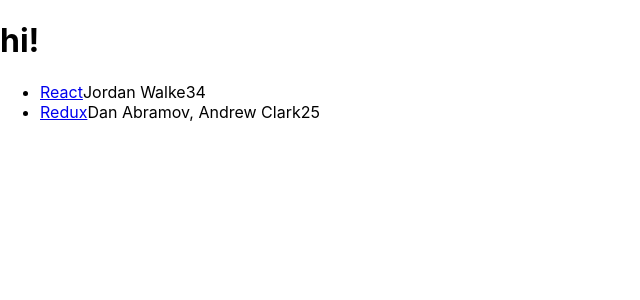
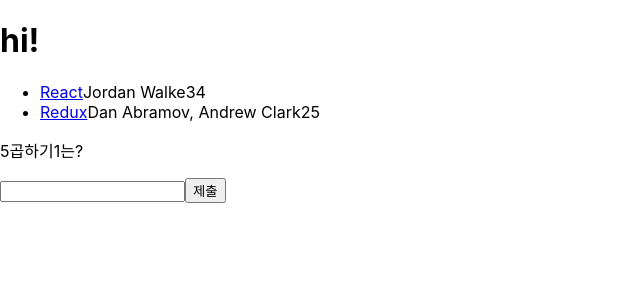
Before and after one commit to ipadorusa/react-study, a React (Create React App) app: page / in a window 1280 px wide. Shown: the top 300 px of the page, without its empty margins (0-640 px from the left). Built offline with nearby package versions, Linux system fonts and the light colour scheme.

Commit message:
react study

```diff
--- a/src/App.js
+++ b/src/App.js
@@ -1,4 +1,5 @@
 import React, { Component } from "react";
+import Gugudan from './components/study';
 import './App.css';
 
 const list = [
@@ -20,14 +21,25 @@
   },
 ];
 
+class Developer {
+  constructor(firstname, lastname) {
+    this.firstname = firstname;
+    this.lastname = lastname;
+  }
+  getName() {
+    return this.firstname + ' ' + this.lastname;
+  }
+}
+const robin = new Developer('Robin', 'Wieruch');
+console.log(robin.getName());
+
 class App extends Component {
   render() {
     return (
       <div className="app">
         <h1>hi!</h1>
         <ul>
-        {list.map((el) => {
-          return (
+        {list.map((el) =>
           <li key={el.objectID}>
             <div>
               <span>
@@ -38,9 +50,9 @@
               <span>{el.points}</span>
             </div>
           </li>
-          );
-        })}
+        )}
         </ul>
+          <Gugudan/>
       </div>
     );
   }
--- /dev/null
+++ b/src/components/study.js
@@ -0,0 +1,45 @@
+import React, { Component } from "react";
+
+class Gugudan extends Component {
+    constructor(props) {
+        super(props)
+        this.state = {
+            first: Math.ceil(Math.random() * 9),
+            second: Math.ceil(Math.random() * 9),
+            value: '',
+            result: ''
+        }
+    }
+    onSubmit = e => {
+        e.preventDefault();
+        if(parseInt(this.state.value) === this.state.first * this.state.second) {
+            this.setState({
+                result: '정답',
+                first: Math.ceil(Math.random() * 9),
+                second: Math.ceil(Math.random() * 9),
+                value: ''
+            })
+        }else {
+            this.setState({
+                result: '땡',
+                value: ''
+            })
+        }
+    }
+    onChange = e => this.setState({value: e.target.value})
+
+    render() {
+        return (
+            <div>
+                <p>{this.state.first}곱하기{this.state.second}는?</p>
+                <form onSubmit={this.onSubmit}>
+                    <input type="text" value={this.state.value} onChange={this.onChange}/>
+                    <button type="submit">제출</button>
+                </form>
+                <p>{this.state.result}</p>
+            </div>
+        )
+    }
+}
+
+export default Gugudan;
```
Lines whose indentation alone changed are shown as unchanged.
